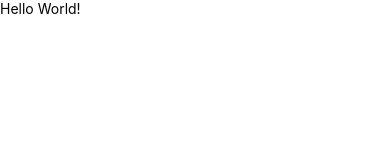
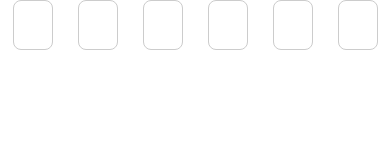
Before and after one commit to kshitijkhowal/practice, a React Native app: screen / in a window 390 px wide. Shown: the top 160 px of the page. Built offline with nearby package versions, Linux system fonts and the light colour scheme.

Commit message:
otp-component

```diff
--- a/App.tsx
+++ b/App.tsx
@@ -10,6 +10,7 @@ import {
   SafeAreaProvider,
   SafeAreaView,
 } from 'react-native-safe-area-context';
+import DemoScreen from './src/screens/DemoScreen';
 
 function App() {
   const isDarkMode = useColorScheme() === 'dark';
@@ -26,7 +27,7 @@ function AppContent() {
 
   return (
     <SafeAreaView style={styles.container}>
-      <Text>Hello World!</Text>
+      <DemoScreen/>
     </SafeAreaView>
   );
 }
--- /dev/null
+++ b/src/screens/DemoScreen.tsx
@@ -0,0 +1,103 @@
+import { useRef, useState } from "react";
+import { StyleSheet, TextInput, View } from "react-native";
+import type { TextInputInstance, TextInputKeyPressEvent } from "react-native";
+
+interface OTPComponentProps {
+    digits: number,
+    onComplete: (value: string) => void
+}
+
+const OTPComponent = (
+    {
+        digits,
+        onComplete
+    }: OTPComponentProps
+) => {
+    const [otp, setOtp] = useState<string[]>(Array(digits).fill(""));
+    const inputRefs = useRef<Array<TextInputInstance | null>>([]);
+
+    const handleChangeText = (text: string, index: number) => {
+        const cleanedText = text.replace(/[^0-9]/g, "");
+        const newOtp = [...otp];
+
+        newOtp[index] = cleanedText.slice(-1);
+        setOtp(newOtp);
+
+        const combinedCode = newOtp.join("");
+        if (combinedCode.length === digits) {
+            onComplete(combinedCode);
+        }
+
+        // Move to next input field if text is entered
+        if (cleanedText && index < digits - 1) {
+            inputRefs.current[index + 1]?.focus();
+        }
+    }
+
+    const handleKeyPress = (
+        e: TextInputKeyPressEvent,
+        index: number
+    ) => {
+        // Move to previous field on backspace if current field is empty
+        if (e.nativeEvent.key === "Backspace" && !otp[index] && index > 0) {
+            inputRefs.current[index - 1]?.focus();
+
+            const newOtp = [...otp];
+            newOtp[index - 1] = ""; // Optional: Clear previous field value
+            setOtp(newOtp);
+        }
+    };
+
+    return (
+        <View style={styles.container}>
+            {Array.from({ length: digits }).map((_, index) => (
+                <TextInput
+                    key={index}
+                    style={styles.ti}
+                    ref={(ref) => {
+                        inputRefs.current[index] = ref;
+                    }}
+                    keyboardType="number-pad"
+                    maxLength={1}
+                    value={otp[index]}
+                    onChangeText={(text) => handleChangeText(text, index)}
+                    onKeyPress={(e) => handleKeyPress(e, index)}
+                />
+            ))}
+        </View>
+    )
+
+}
+
+const DemoScreen = () => {
+
+
+
+    return (
+        <View>
+            <OTPComponent
+                digits={6}
+                onComplete={(value) => { console.log(value) }}
+            />
+        </View>
+    )
+}
+
+const styles = StyleSheet.create({
+    ti: {
+        borderWidth: 1,
+        borderColor: "#CCCCCC",
+        borderRadius: 8,
+        width: 40,
+        height: 50,
+        textAlign: "center",
+        fontSize: 20,
+        backgroundColor: "#FFFFFF",
+    },
+    container: {
+        flexDirection: 'row',
+        justifyContent: 'space-around'
+    }
+})
+
+export default DemoScreen;
```
